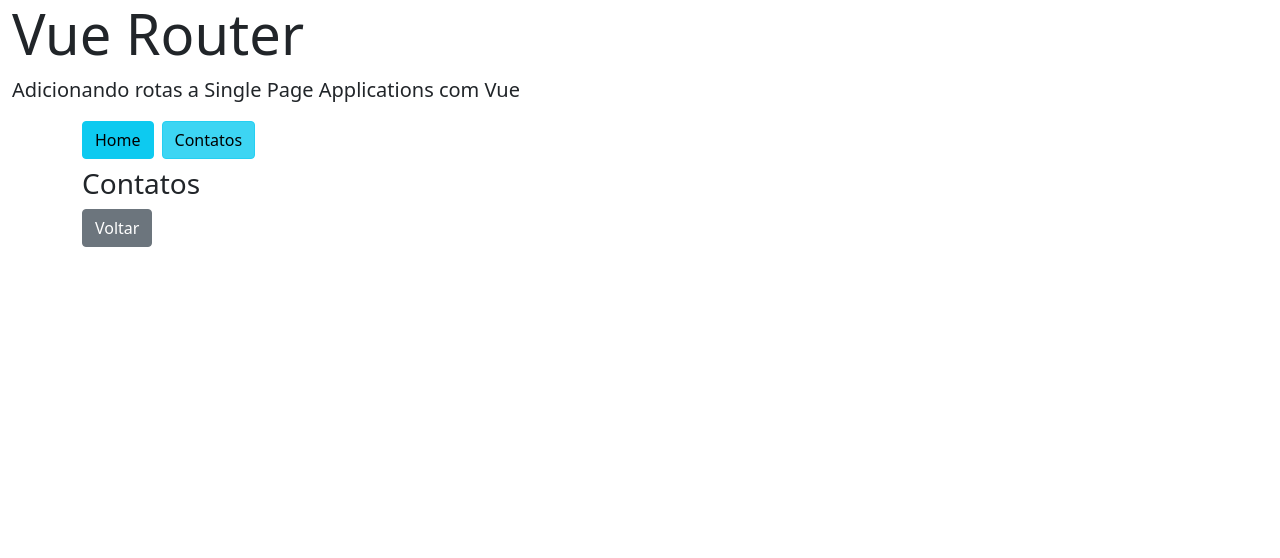
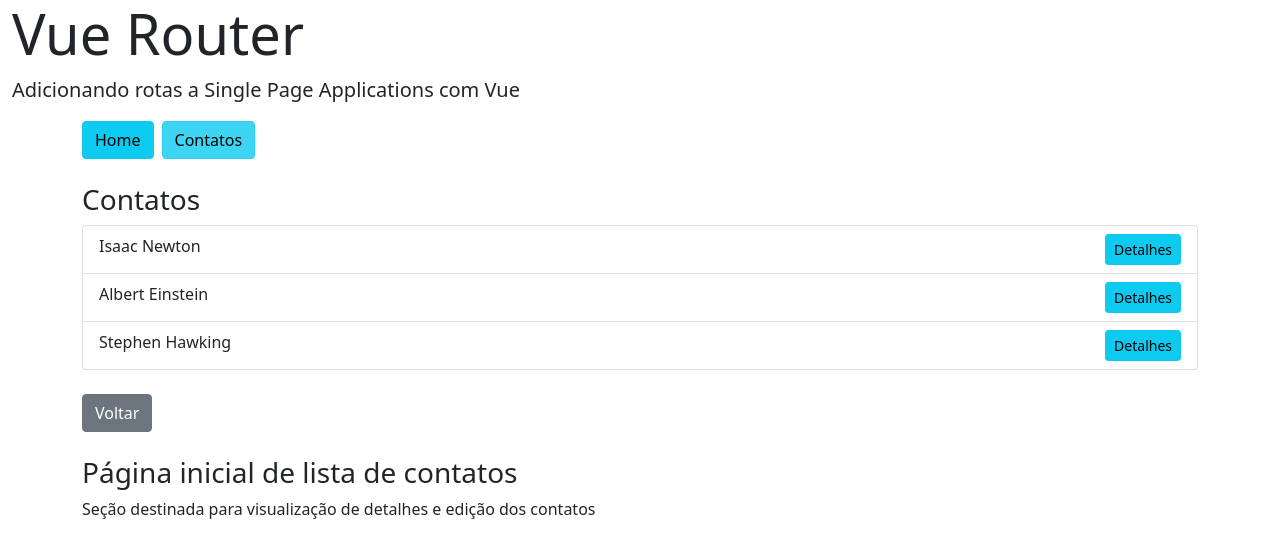
Before and after one commit to avilahesnan/vue-routes, a Vue app: page /contatos in a window 1280 px wide. Shown: the top 558 px of the page. Built offline with nearby package versions, Linux system fonts and the light colour scheme; the HTML template or start-up script is replaced by a standard one.

Commit message:
feat: add route with params

```diff
--- a/src/App.vue
+++ b/src/App.vue
@@ -8,13 +8,13 @@
     <div class="container">
       <router-link
         to="/"
-        class="btn btn-info mb-2 me-2"
+        class="btn btn-info mb-4 me-2"
         exact>
           Home
       </router-link>
       <router-link
         :to="{ path: '/contatos'}"
-        class="btn btn-info mb-2 me-2">
+        class="btn btn-info mb-4 me-2">
           Contatos
       </router-link>
       <router-view></router-view>
--- /dev/null
+++ b/src/components/contatos/ContatosLista.vue
@@ -0,0 +1,42 @@
+<template>
+    <div>
+        <h3 class="font-weigth-light">Contatos</h3>
+
+        <ul class="list-group" v-if="contatos.length > 0">
+            <ContatosListaItem
+                class="list-group-item"
+                v-for="contato in contatos"
+                :key="contato.id"
+                :contato="contato"/>
+        </ul>
+
+        <p v-else>Nenhum contato cadastrado</p>
+
+        <button class="btn btn-secondary mt-4 mb-4" @click="voltar">Voltar</button>
+    </div>
+</template>
+
+<script>
+
+import ContatosListaItem from './ContatosListaItem.vue'
+
+export default {
+    components: {
+        ContatosListaItem
+    },
+    data () {
+        return {
+            contatos: [
+                { id: 1, nome: 'Isaac Newton', email: 'isaac@gmail.com'},
+                { id: 2, nome: 'Albert Einstein', email: 'einstein@gmail.com'},
+                { id: 3, nome: 'Stephen Hawking', email: 'stephen@gmail.com'}
+            ]
+        }
+    },
+    methods: {
+        voltar () {
+            this.$router.back()
+        }
+    }
+}
+</script>
--- /dev/null
+++ b/src/components/contatos/ContatosListaItem.vue
@@ -0,0 +1,21 @@
+<template>
+    <li>
+        <span>{{ contato.nome }}</span>
+        <router-link
+            :to="{ name: 'contato', params: { id: contato.id} }"
+            class="btn btn-info btn-sm float-end">
+                Detalhes
+        </router-link>
+    </li>
+</template>
+
+<script>
+export default {
+    props: {
+        contato: {
+            type: Object,
+            required: true
+        }
+    }
+}
+</script>
--- /dev/null
+++ b/src/views/contatos/ContatoDetalhesView.vue
@@ -0,0 +1,22 @@
+<template>
+    <h3 class="font-weigth-ligth">Detalhes sobre o contato com id: {{ id }}</h3>
+</template>
+
+<script>
+export default {
+    data () {
+        return {
+            id: this.$route.params.id
+        }
+    },
+    // watch: {
+    //     '$route' (to) {
+    //         this.id = to.params.id
+    //     }
+    // },
+    beforeRouteUpdate (to, from, next) {
+        this.id = to.params.id
+        next ()
+    }
+}
+</script>
--- /dev/null
+++ b/src/views/contatos/ContatosHomeView.vue
@@ -0,0 +1,6 @@
+<template>
+    <div>
+        <h3 class="font-weigth-ligth">Página inicial de lista de contatos</h3>
+        <p>Seção destinada para visualização de detalhes e edição dos contatos</p>
+    </div>
+</template>
--- a/src/views/contatos/ContatosView.vue
+++ b/src/views/contatos/ContatosView.vue
@@ -1,20 +1,17 @@
 <template>
     <div>
-        <h3 class="font-weight-light">Contatos</h3>
-        <button class="btn btn-secondary mb-4 me-4" @click="voltar">Voltar</button>
+        <ContatosLista />
+        <router-view></router-view>
     </div>
 </template>
 
 <script>
+
+import ContatosLista from '@/components/contatos/ContatosLista.vue'
+
 export default {
-    methods: {
-        voltar () {
-            // this.$router.push('/')
-            // this.$router.replace('/')
-            // this.$router.go(1)
-            // this.$router.forward()
-            this.$router.back()
-        }
+    components: {
+        ContatosLista
     }
 }
 </script>
```
Also changed, not shown: src/router.js (+11 -1 lines).
